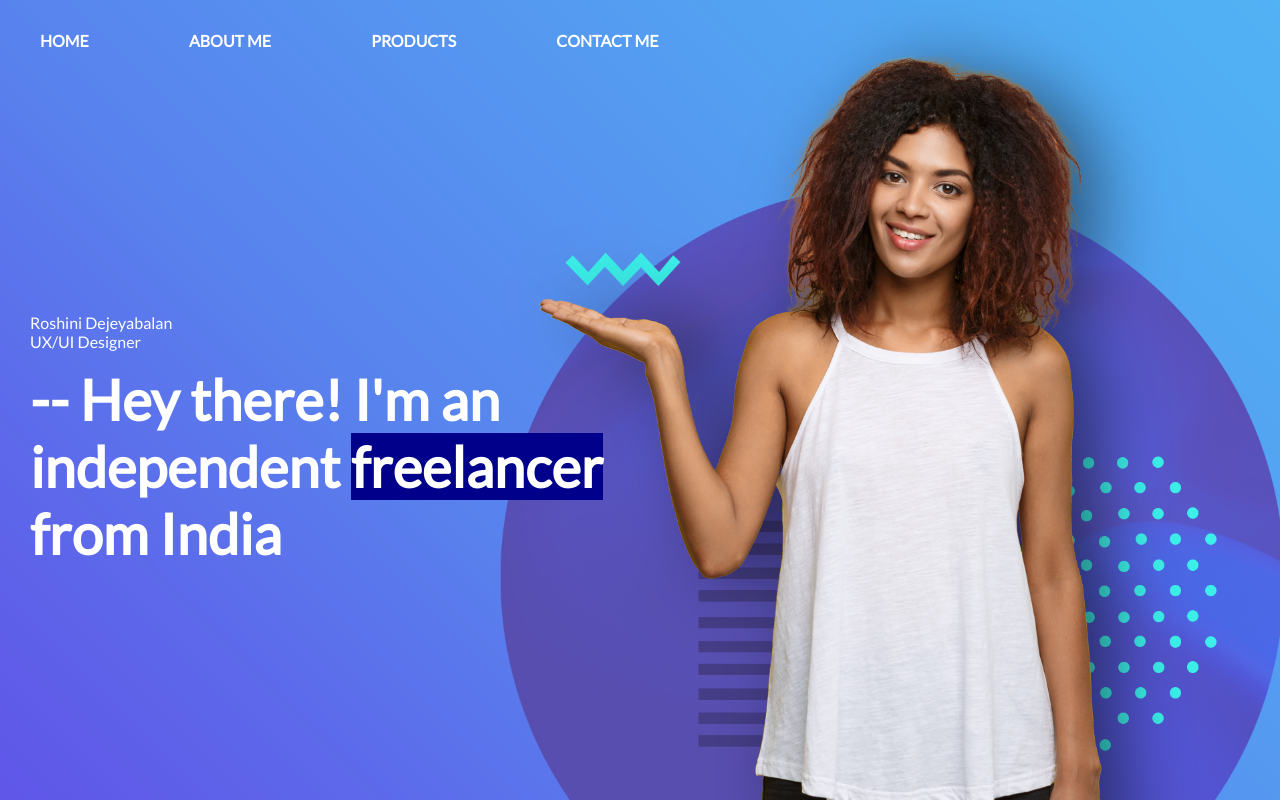
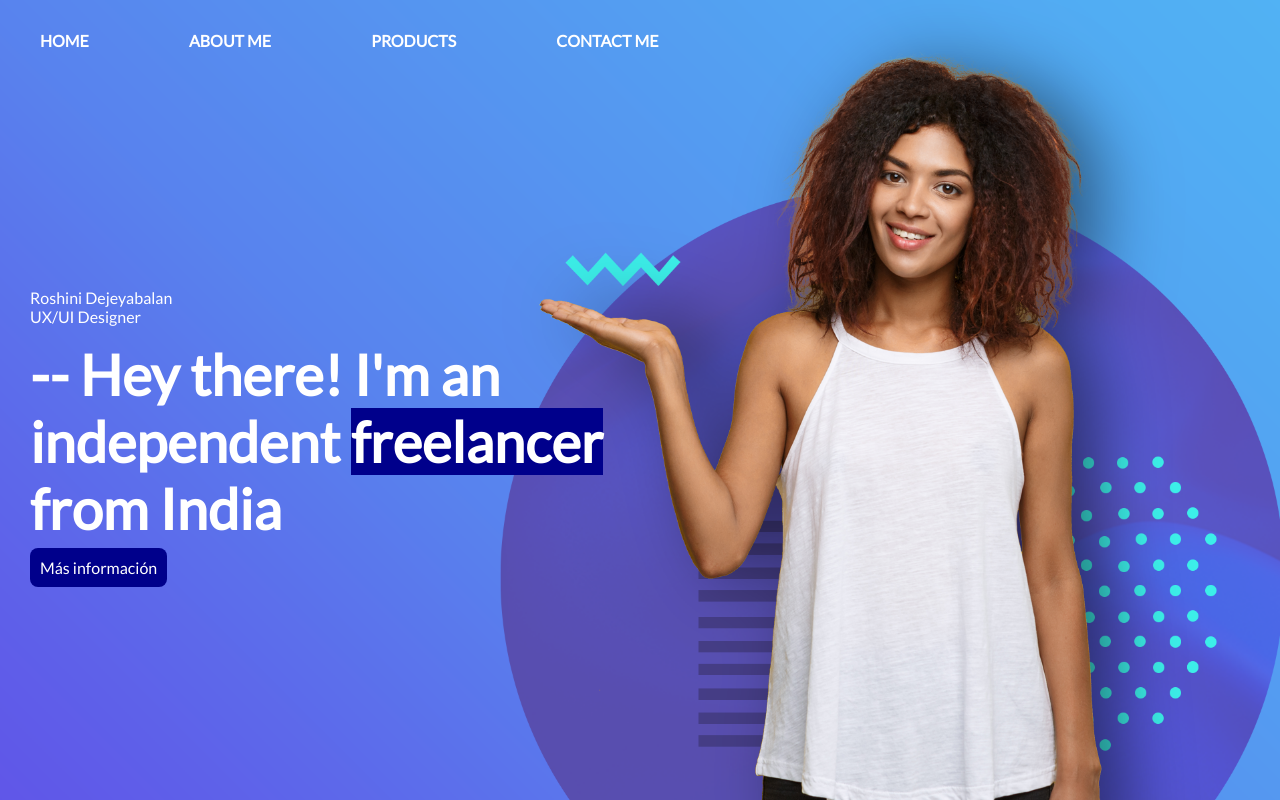
Before and after one commit to ojhernandezc/frontend, a plain HTML site: page quiz/design/index.html in a window 1280 px wide. Drawn offline with Linux system fonts and the light colour scheme.

Commit message:
Adding button

```diff
--- a/quiz/design/index.html
+++ b/quiz/design/index.html
@@ -28,6 +28,9 @@
                     -- Hey there! I'm an independent <span>freelancer</span>
                     from India
                 </p>
+                <p>
+                    <a class="button_link" href="/">Más información</a>
+                </p>
             </section>
         </header>
     </div>
--- a/quiz/design/styles.css
+++ b/quiz/design/styles.css
@@ -59,3 +59,15 @@ body{
 .text_header_desc span {
     background-color: darkblue;
 }
+
+.button_link {
+    padding: 20;
+    background-color: darkblue;
+    padding: 10px;
+    border-radius: 8px;
+    color: white;
+    text-decoration: none;
+}
+.button_link:hover {
+    background-color: blue;
+}
```
